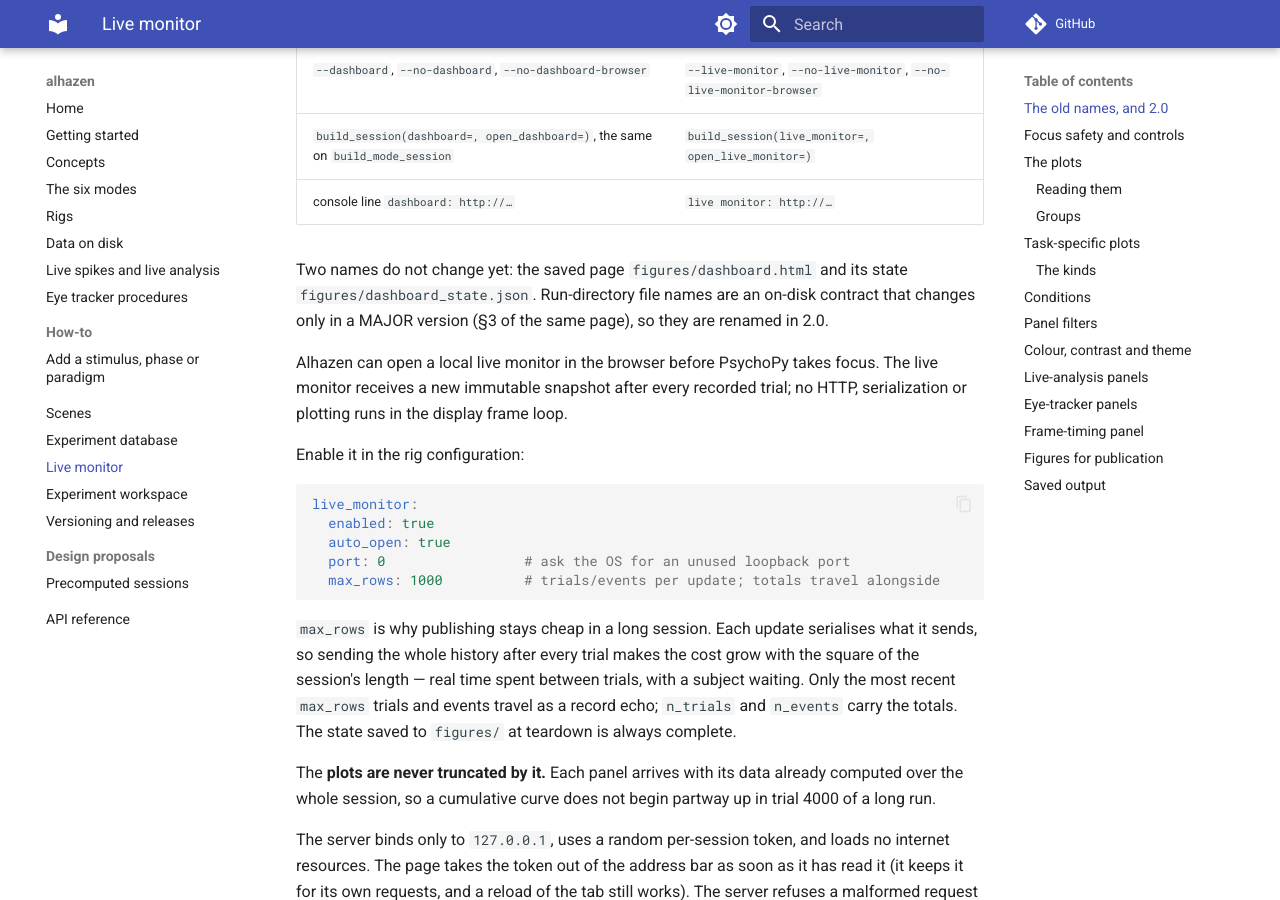
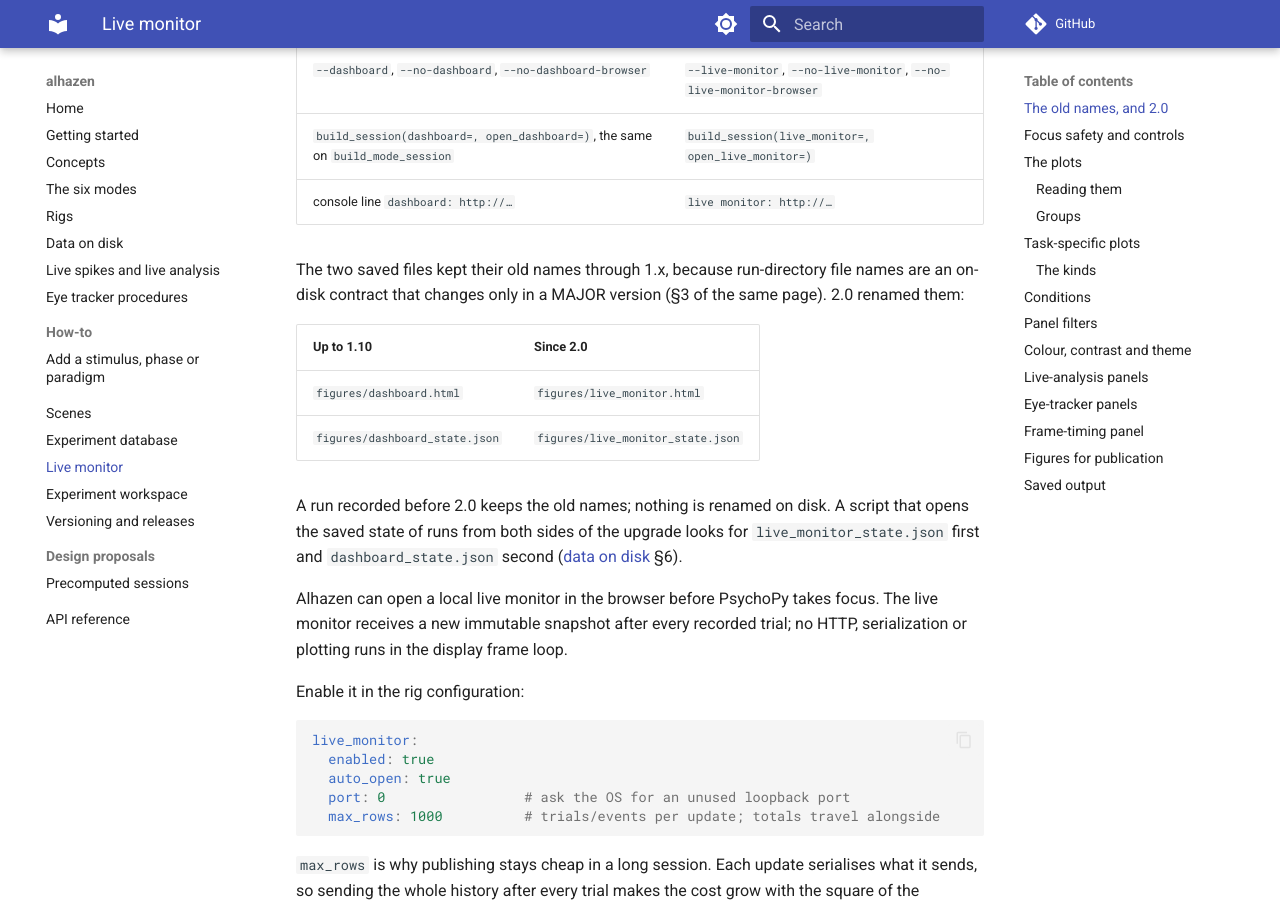
Before and after one commit to sh4r11f/alhazen, an MkDocs documentation site: the page built from docs/live_monitor.md, in a window 1280 px wide and 900 px high, scrolled down 769 px. Built offline with MkDocs 1.6.1 and Material for MkDocs 9.7.7, drawn with Linux system fonts in a browser that asks for light colours; comment, search, counter and statistics services are not loaded; some of the changed text lies outside the part shown.

Commit message:
Rename the live monitor's saved files for 2.0
1.9 renamed the dashboard to the live monitor but left the two files it
saves at teardown as figures/dashboard.html and dashboard_state.json,
because run-directory file names change only in a MAJOR version. 2.0 is
that version: they are now figures/live_monitor.html and
figures/live_monitor_state.json, named once in live_monitor.runtime
(SAVED_PAGE, SAVED_STATE) and pinned in the run-layout baseline, which
did not cover them, so a later rename cannot slip past a MINOR release.

Nothing in alhazen opens either file by name (the manifest hashes
whatever a run holds), so runs recorded before 2.0 need no reader
change. The workspace's Live monitor note is shown for runs of any
project, on any alhazen, so it names both files rather than guessing.
docs/data.md §6 tells a script reading saved state to fall back to the
old name; live_monitor.md, workspace.md and versioning.md §3 say what
changed.

````diff
--- a/docs/live_monitor.md
+++ b/docs/live_monitor.md
@@ -29,10 +29,19 @@ import, attribute, keyword or flag does. Use the right-hand column:
 | `build_session(dashboard=, open_dashboard=)`, the same on `build_mode_session` | `build_session(live_monitor=, open_live_monitor=)` |
 | console line `dashboard: http://…` | `live monitor: http://…` |
 
-Two names do not change yet: the saved page `figures/dashboard.html` and its
-state `figures/dashboard_state.json`. Run-directory file names are an on-disk
-contract that changes only in a MAJOR version (§3 of the same page), so they
-are renamed in 2.0.
+The two saved files kept their old names through 1.x, because run-directory
+file names are an on-disk contract that changes only in a MAJOR version
+(§3 of the same page). 2.0 renamed them:
+
+| Up to 1.10 | Since 2.0 |
+| --- | --- |
+| `figures/dashboard.html` | `figures/live_monitor.html` |
+| `figures/dashboard_state.json` | `figures/live_monitor_state.json` |
+
+A run recorded before 2.0 keeps the old names; nothing is renamed on disk. A
+script that opens the saved state of runs from both sides of the upgrade
+looks for `live_monitor_state.json` first and `dashboard_state.json` second
+([data on disk](data.md) §6).
 
 Alhazen can open a local live monitor in the browser before PsychoPy takes focus. The
 live monitor receives a new immutable snapshot after every recorded trial; no
@@ -118,7 +127,7 @@ flowchart LR
   Q --> H["child process<br/>HTTP + long poll"]
   H --> B["browser: live_monitor.js<br/>scales · axes · marks · hover"]
   B -->|"Export figure"| X["SVG 89 / 183 mm<br/>PNG 600 dpi"]
-  W --> F["figures/dashboard.html<br/>figures/live_monitor_state.json"]
+  W --> F["figures/live_monitor.html<br/>figures/live_monitor_state.json"]
 ```
 
 The split matters: **the browser draws, it does not analyse.** Every count,
@@ -548,7 +557,8 @@ saving nothing. File names carry the letter, the title and the width, such as
 ## Saved output
 
 At shutdown, the final state is saved as `figures/live_monitor_state.json` and a
-self-contained `figures/dashboard.html`. Both are covered by the run manifest.
+self-contained `figures/live_monitor.html` (before 2.0: `dashboard_state.json`
+and `dashboard.html`). Both are covered by the run manifest.
 The saved page is the same page, with its snapshot baked in and nothing to
 poll: it loads no fonts, scripts or styles from the network, so it still opens
 years later on a machine with no internet.
````
Also changed, not shown: CHANGELOG.md (+8 -0 lines), docs/data.md (+7 -1 lines), docs/versioning.md (+5 -2 lines), docs/workspace.md (+6 -3 lines), 9 other files.
